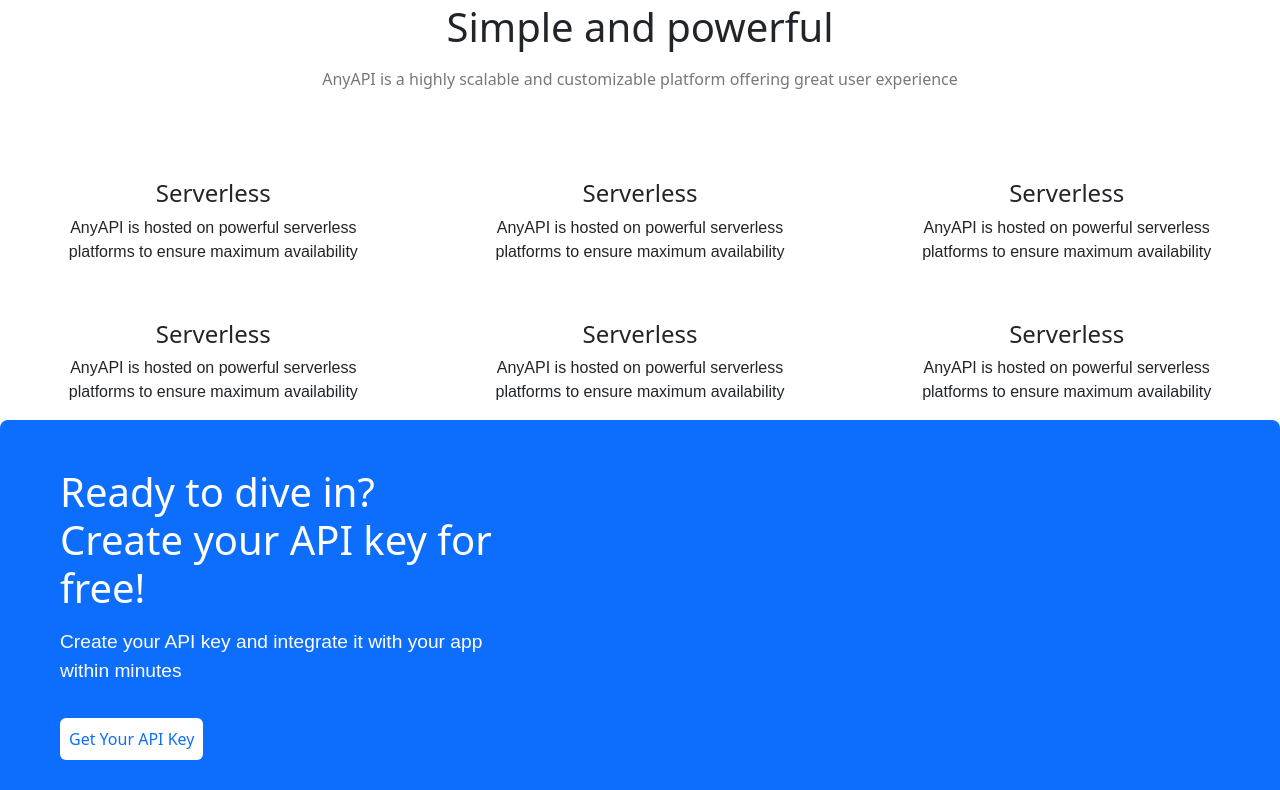
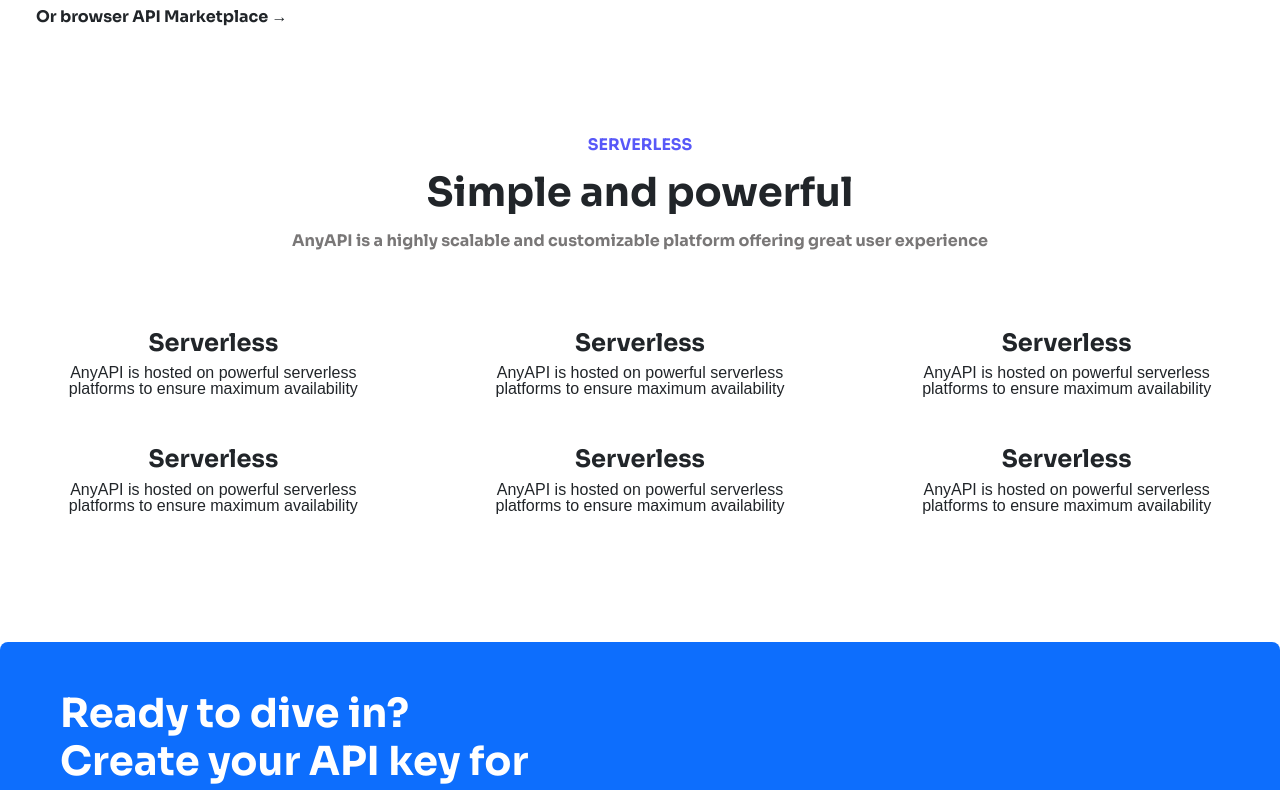
Before and after one commit to AkshayKS45/Anyapi_responsive, a plain HTML site: page index.html in a window 1280 px wide. Shown: the part 926-1716 px from the top of the page. Drawn offline with nearby package versions, Linux system fonts and the light colour scheme.

Commit message:
after changin style

```diff
--- a/index.html
+++ b/index.html
@@ -8,7 +8,7 @@
 <link rel="preconnect" href="https://fonts.gstatic.com" crossorigin>
 <link href="https://fonts.googleapis.com/css2?family=Noto+Sans:wght@100&family=Sora:wght@700&display=swap" rel="stylesheet">
     <link href="https://cdn.jsdelivr.net/npm/bootstrap@5.2.0/dist/css/bootstrap.min.css" rel="stylesheet" integrity="sha384-gH2yIJqKdNHPEq0n4Mqa/HGKIhSkIHeL5AyhkYV8i59U5AR6csBvApHHNl/vI1Bx" crossorigin="anonymous">
-    <link rel="stylesheet" href="anyapi.css">
+    <link rel="stylesheet" href="style.css">
     <title>Document</title>
 </head>
 <body>
```
